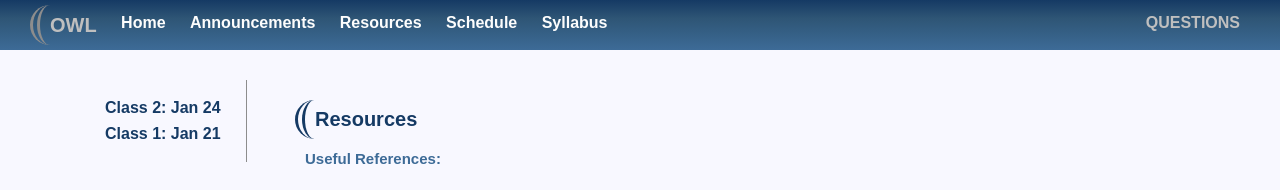
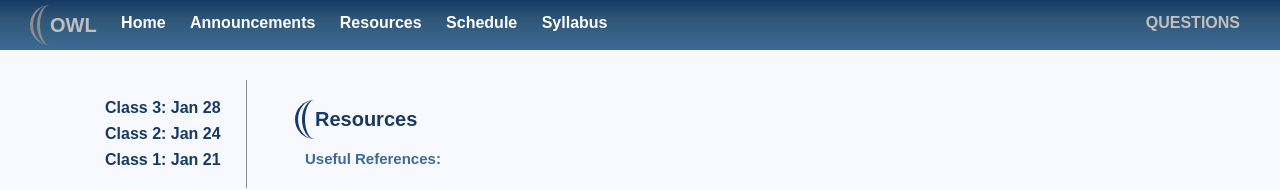
Before and after one commit to olinweblit/olinweblit.github.io, a plain HTML site: page resources.html in a window 1280 px wide. Shown: the top 190 px of the page. Drawn offline with Linux system fonts and the light colour scheme.

Commit message:
updating classes nav

```diff
--- a/resources.html
+++ b/resources.html
@@ -23,6 +23,7 @@
 		<menu>
             <!-- FOR CLASS SUMMARY LINKS -->
             <ul>
+                <li><a href="classes/class-03.html">Class 3: Jan 28</a></li>
             	<li><a href="classes/class-02.html">Class 2: Jan 24</a></li>
                 <li><a href="classes/class-01.html">Class 1: Jan 21</a></li>
             </ul>
```
Also changed, not shown: schedule.html (+1 -0 lines).
